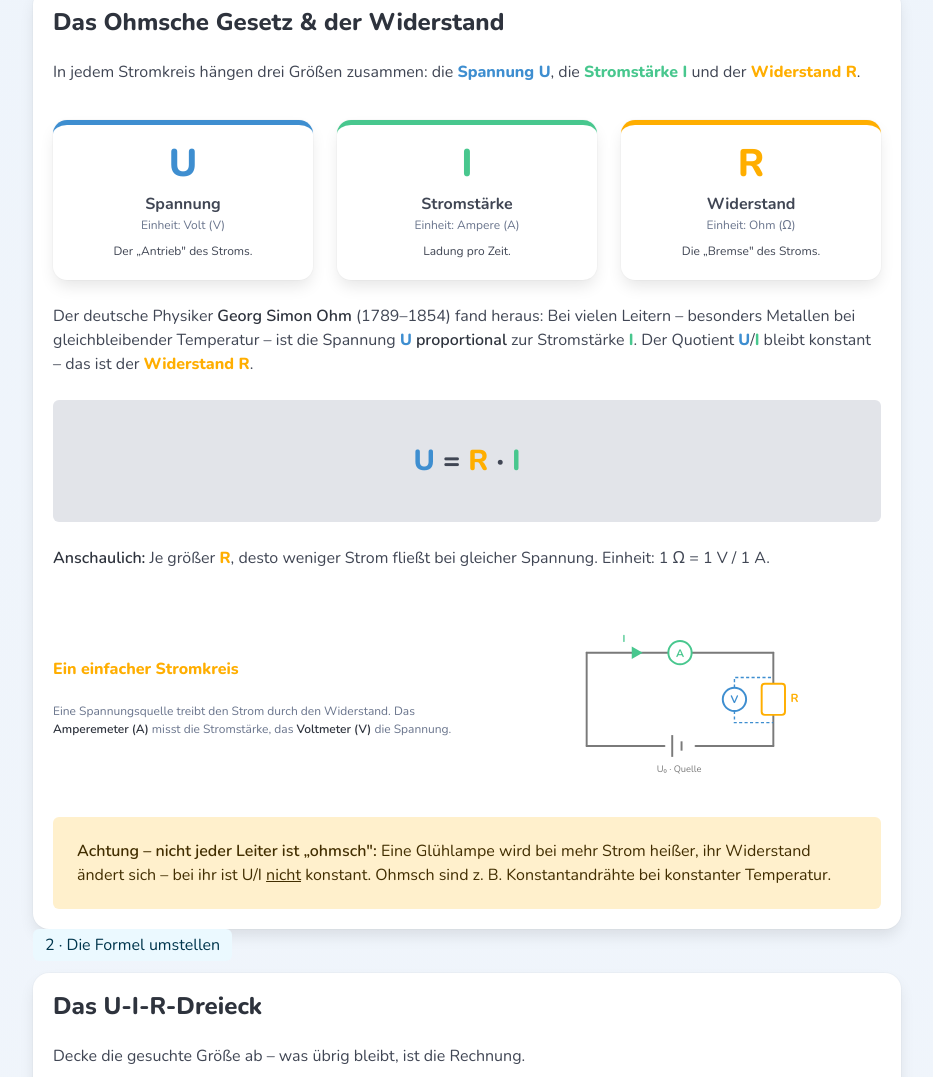
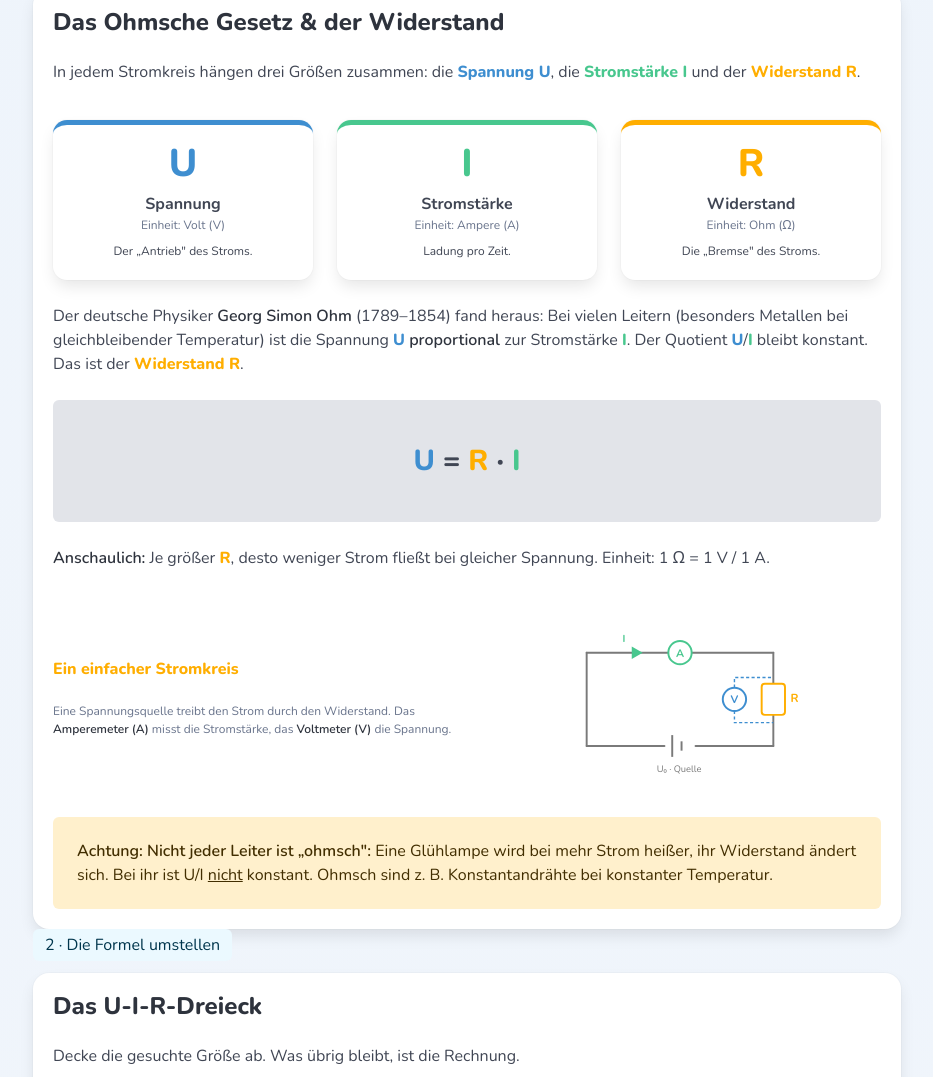
Before and after one commit to erikdahlmann/ohmv3, a plain HTML site: page index.html in a window 1280 px wide. Shown: the part 406-1483 px from the top of the page, without its empty margins (173-1106 px from the left). Drawn offline with nearby package versions, Linux system fonts and the light colour scheme.

Commit message:
Texte überarbeitet: Gedankenstriche und Emojis im Fließtext reduziert
Co-Authored-By: Claude Opus 5.5 <noreply@anthropic.com>

```diff
--- a/index.html
+++ b/index.html
@@ -76,9 +76,9 @@
           <p class="is-size-7 has-text-grey">Einheit: Ohm (Ω)</p><p class="is-size-7 mt-2">Die „Bremse" des Stroms.</p></div></div>
       </div>
       <p class="content">Der deutsche Physiker <strong>Georg Simon Ohm</strong> (1789–1854) fand heraus: Bei vielen Leitern
-         – besonders Metallen bei gleichbleibender Temperatur – ist die Spannung <span class="uU">U</span>
+         (besonders Metallen bei gleichbleibender Temperatur) ist die Spannung <span class="uU">U</span>
          <strong>proportional</strong> zur Stromstärke <span class="uI">I</span>. Der Quotient <span class="uU">U</span>/<span class="uI">I</span>
-         bleibt konstant – das ist der <span class="uR">Widerstand R</span>.</p>
+         bleibt konstant. Das ist der <span class="uR">Widerstand R</span>.</p>
       <div class="notification is-light has-text-centered formula">
         <span class="uU">U</span> = <span class="uR">R</span> · <span class="uI">I</span></div>
       <p class="content"><strong>Anschaulich:</strong> Je größer <span class="uR">R</span>, desto weniger Strom fließt
@@ -108,8 +108,8 @@
         </div>
       </div>
       <div class="notification is-warning is-light">
-        <strong>Achtung – nicht jeder Leiter ist „ohmsch":</strong> Eine Glühlampe wird bei mehr Strom heißer, ihr
-        Widerstand ändert sich – bei ihr ist U/I <u>nicht</u> konstant. Ohmsch sind z. B. Konstantandrähte bei konstanter Temperatur.</div>
+        <strong>Achtung: Nicht jeder Leiter ist „ohmsch":</strong> Eine Glühlampe wird bei mehr Strom heißer, ihr
+        Widerstand ändert sich. Bei ihr ist U/I <u>nicht</u> konstant. Ohmsch sind z. B. Konstantandrähte bei konstanter Temperatur.</div>
     </div>
   </section>
 
@@ -118,7 +118,7 @@
     <span class="tag is-info is-light is-medium mb-3">2 · Die Formel umstellen</span>
     <div class="box">
       <h2 class="title is-4">Das U-I-R-Dreieck</h2>
-      <p class="content">Decke die gesuchte Größe ab – was übrig bleibt, ist die Rechnung.</p>
+      <p class="content">Decke die gesuchte Größe ab. Was übrig bleibt, ist die Rechnung.</p>
       <div class="columns is-vcentered">
         <div class="column has-text-centered">
           <svg viewBox="0 0 300 230" style="max-width:240px" aria-label="Formeldreieck">
@@ -136,7 +136,7 @@
           <div class="notification is-light formula" style="font-size:1.4rem"><span class="uI">I</span> = <span class="uU">U</span> / <span class="uR">R</span></div>
         </div>
       </div>
-      <div class="notification is-info is-light">💡 <strong>Einheiten umrechnen!</strong> 1 mA = 0,001 A · 1 kΩ = 1000 Ω · 1 kV = 1000 V. Vor dem Einsetzen immer in V, A, Ω.</div>
+      <div class="notification is-info is-light"><strong>Einheiten umrechnen:</strong> 1 mA = 0,001 A · 1 kΩ = 1000 Ω · 1 kV = 1000 V. Vor dem Einsetzen immer in V, A, Ω.</div>
     </div>
   </section>
 
@@ -178,7 +178,7 @@
   <!-- ÜBUNGEN -->
   <section id="uebungen">
     <span class="tag is-info is-light is-medium mb-3">4 · Übungen</span>
-    <p class="content has-text-grey">Schritt für Schritt schwerer – von der einfachen Spannungsberechnung bis zum
+    <p class="content has-text-grey">Schritt für Schritt schwerer: von der einfachen Spannungsberechnung bis zum
        Umstellen mit Einheitenumrechnung. <strong>Prüfen</strong> kontrolliert, <strong>Lösung</strong> zeigt den Rechenweg.</p>
     <div id="taskContainer"></div>
   </section>
@@ -249,7 +249,7 @@ const TASKS=[
    hint:"Stelle U = R·I nach I um: I = U / R."},
   {lvl:4, solve:'I', unit:'mA', answer:50, tol:0.02,
    ctx:"An einen Widerstand R = 240 Ω wird eine Spannung von U = 12 V angelegt.",
-   ask:"Berechne die Stromstärke I – gib das Ergebnis in Milliampere (mA) an.",
+   ask:"Berechne die Stromstärke I. Gib das Ergebnis in Milliampere (mA) an.",
    given:{U:'12 V', R:'240 Ω'},
    steps:["I = U / R = 12 V / 240 Ω","I = 0,05 A","Umrechnen: 0,05 A = 50 mA"],
    hint:"Erst I = U/R in Ampere rechnen, dann ·1000 für mA."},
@@ -262,7 +262,7 @@ const TASKS=[
    hint:"1,5 kΩ = 1500 Ω. Ergebnis dann von A in mA umrechnen."},
   {lvl:5, solve:'R', unit:'kΩ', answer:2.2, tol:0.02,
    ctx:"Durch einen Vorwiderstand fließt bei einer Spannung von U = 11 V ein Strom von I = 5 mA.",
-   ask:"Berechne den Widerstand R – gib das Ergebnis in Kiloohm (kΩ) an.",
+   ask:"Berechne den Widerstand R. Gib das Ergebnis in Kiloohm (kΩ) an.",
    given:{U:'11 V', I:'5 mA'},
    steps:["Einheit umrechnen: 5 mA = 0,005 A","R = U / I = 11 V / 0,005 A = 2200 Ω","Umrechnen: 2200 Ω = 2,2 kΩ"],
    hint:"Erst 5 mA = 0,005 A, dann R = U/I, dann Ω in kΩ."},
@@ -301,7 +301,7 @@ TASKS.forEach((t,i)=>{
       <button data-check="${i}" class="button is-info">Prüfen</button>
       <button data-sol="${i}" class="button is-light">Lösung</button>
     </div>
-    ${t.hint?`<p class="is-size-7 has-text-grey mt-3">💡 ${t.hint}</p>`:''}
+    ${t.hint?`<p class="is-size-7 has-text-grey mt-3">Tipp: ${t.hint}</p>`:''}
     <div data-fb="${i}" class="notification mt-3 py-2 px-4" style="display:none"></div>
     <div data-soldiv="${i}" class="solution">
       <p class="is-size-7 has-text-weight-bold is-uppercase uR" style="letter-spacing:.06em">Rechenweg</p>
@@ -316,7 +316,7 @@ function check(i){
   fb.style.display='block';fb.className='notification mt-3 py-2 px-4';
   if(isNaN(v)){fb.classList.add('is-warning','is-light');fb.textContent='Bitte gib eine Zahl ein.';return;}
   if(Math.abs(v-t.answer)<=Math.max(Math.abs(t.answer)*t.tol,1e-9)){
-    fb.classList.add('is-success','is-light');fb.textContent='✓ Richtig! Super gelöst.';inp.classList.add('is-success');
+    fb.classList.add('is-success','is-light');fb.textContent='✓ Richtig.';inp.classList.add('is-success');
   }else{fb.classList.add('is-warning','is-light');fb.textContent='✗ Noch nicht richtig. Tipp: Einheiten umrechnen und Formel prüfen.';inp.classList.add('is-danger');}
 }
 c.addEventListener("click",e=>{
```
